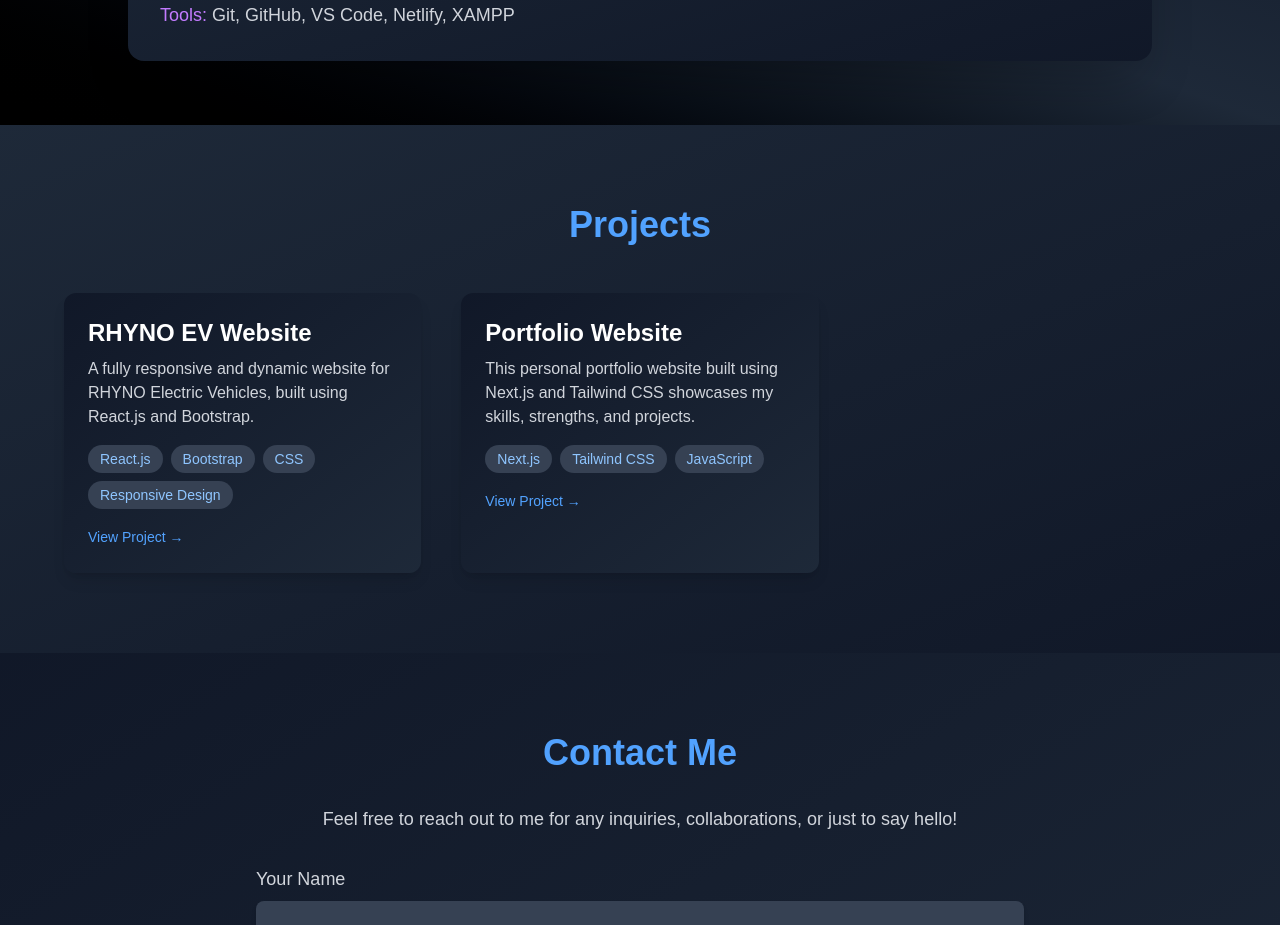
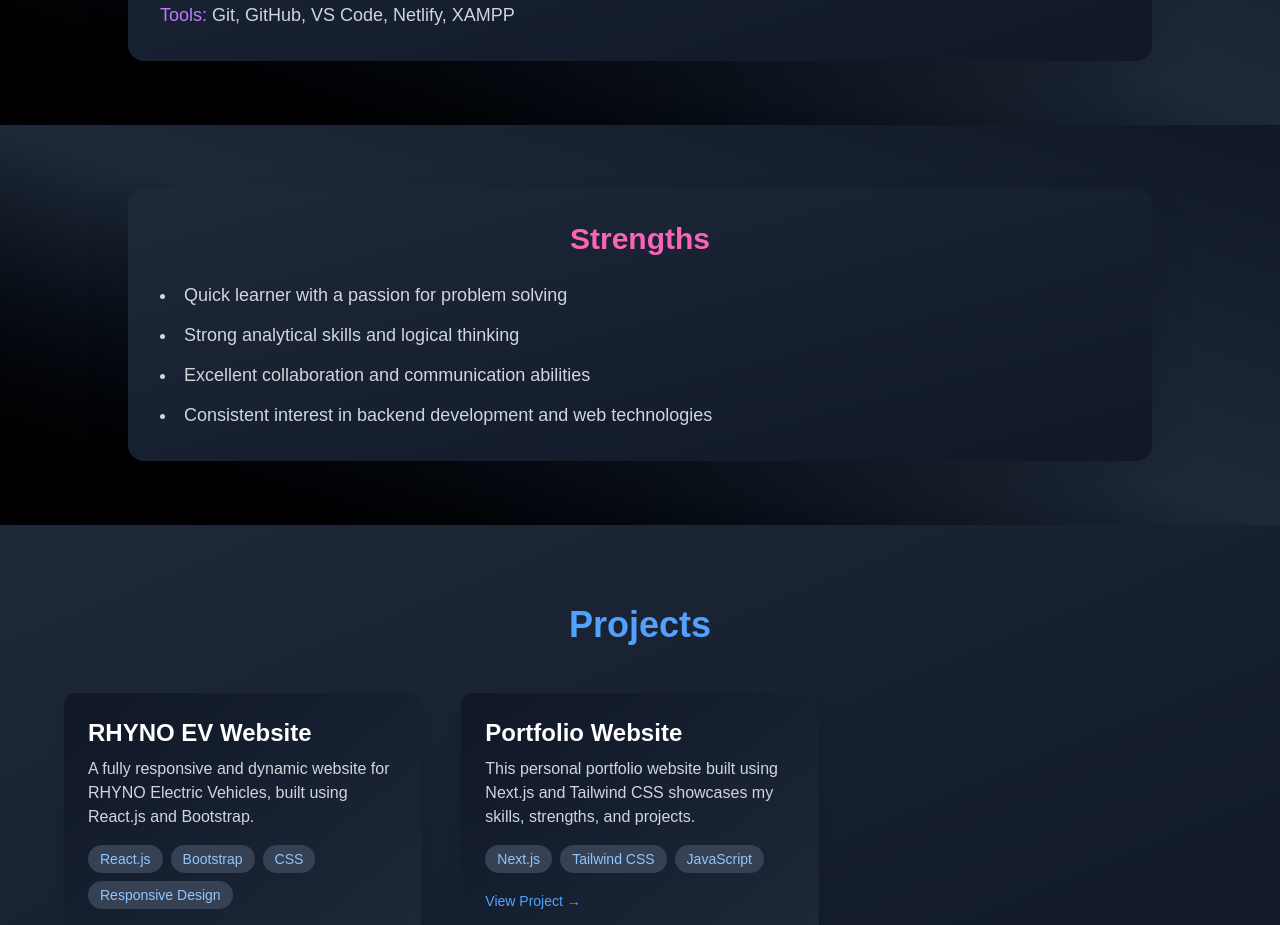
Before and after one commit to poornima-botsa/first-project, a Next.js app: page / in a window 1280 px wide. Shown: the part 1400-2325 px from the top of the page. Built offline with nearby package versions, Linux system fonts and the light colour scheme.

Commit message:
added strenghts file

```diff
--- /dev/null
+++ b/components/Strengths.js
@@ -0,0 +1,16 @@
+const Strengths = () => {
+    return(
+      <section id="strengths" className="py-16 px-6 bg-gradient-to-bl from-gray-900 via-gray-800 to-black text-white">
+        <div className="max-w-5xl mx-auto bg-gradient-to-br from-gray-800 to-gray-900 p-8 rounded-2xl shadow-2xl">
+          <h2 className="text-3xl font-extrabold text-pink-400 mb-6 text-center">Strengths</h2>
+          <ul className="list-disc list-inside space-y-3 text-lg text-gray-300">
+            <li>Quick learner with a passion for problem solving</li>
+            <li>Strong analytical skills and logical thinking</li>
+            <li>Excellent collaboration and communication abilities</li>
+            <li>Consistent interest in backend development and web technologies</li>
+          </ul>
+        </div>
+      </section>
+    );
+  };
+    export default Strengths;
--- a/pages/index.js
+++ b/pages/index.js
@@ -2,7 +2,7 @@ import Navbar from "../components/Navbar";
 import Hero from "../components/Hero";
 import About from "../components/About";
 import Skills from "../components/Skills";
-// import Strengths from "../components/Strengths";
+import Strengths from "../components/Strengths";
 import Projects from "../components/Projects";
 import Contact from "../components/Contact";
 //import DownloadResume from "../components/DownloadResume";
@@ -15,7 +15,7 @@ export default function Home() {
       <Hero />
       <About />
       <Skills />
-      {/*<Strengths /> */}
+      <Strengths />
       <Projects />
       <Contact />
       {/* <DownloadResume /> */}
```
